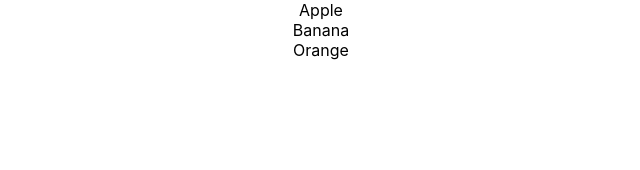
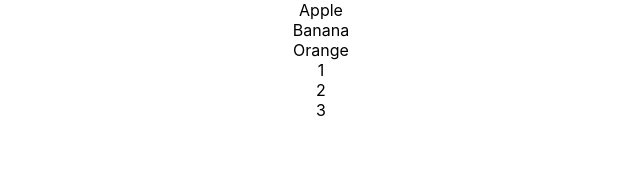
Before and after one commit to sivasaraa/react-typscript, a React (Create React App) app: page / in a window 1280 px wide. Shown: the top 170 px of the page, without its empty margins (319-959 px from the left). Built offline with nearby package versions, Linux system fonts and the light colour scheme.

Commit message:
added list of number

```diff
--- a/src/Component/Generics/List.tsx
+++ b/src/Component/Generics/List.tsx
@@ -1,14 +1,14 @@
 
 type listProps = {
-    listItems : string[],
-    onclick : (value : string) => void
+    listItems : string[] | number[],
+    onclick : (value : string | number) => void
 }
 
 export const List = ({listItems, onclick}:listProps) => {
     return (
         <div>
             {listItems.map((items) => {
-                return (<div id={items} onClick={() => onclick(items)}>{items}</div>)
+                return (<div key={items} onClick={() => onclick(items)}>{items}</div>)
             })}
         </div>
     )
--- a/src/Component/Generics/ListClass.tsx
+++ b/src/Component/Generics/ListClass.tsx
@@ -5,6 +5,7 @@ export const ListClass = () => {
     return (
         <div>
             <List listItems={["Apple","Banana","Orange"]} onclick={(items) => console.log(items)}/>
+            <List listItems={[1,2,3]} onclick={(items) => console.log(items)}/>
         </div>
     )
 }
```
